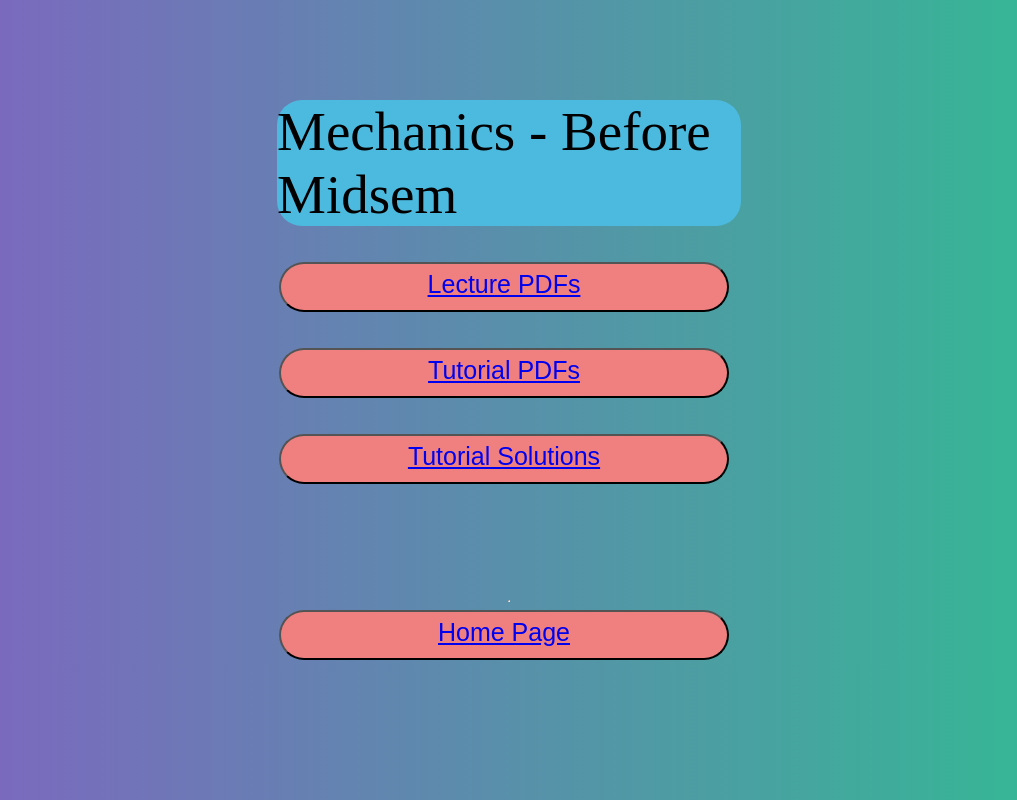
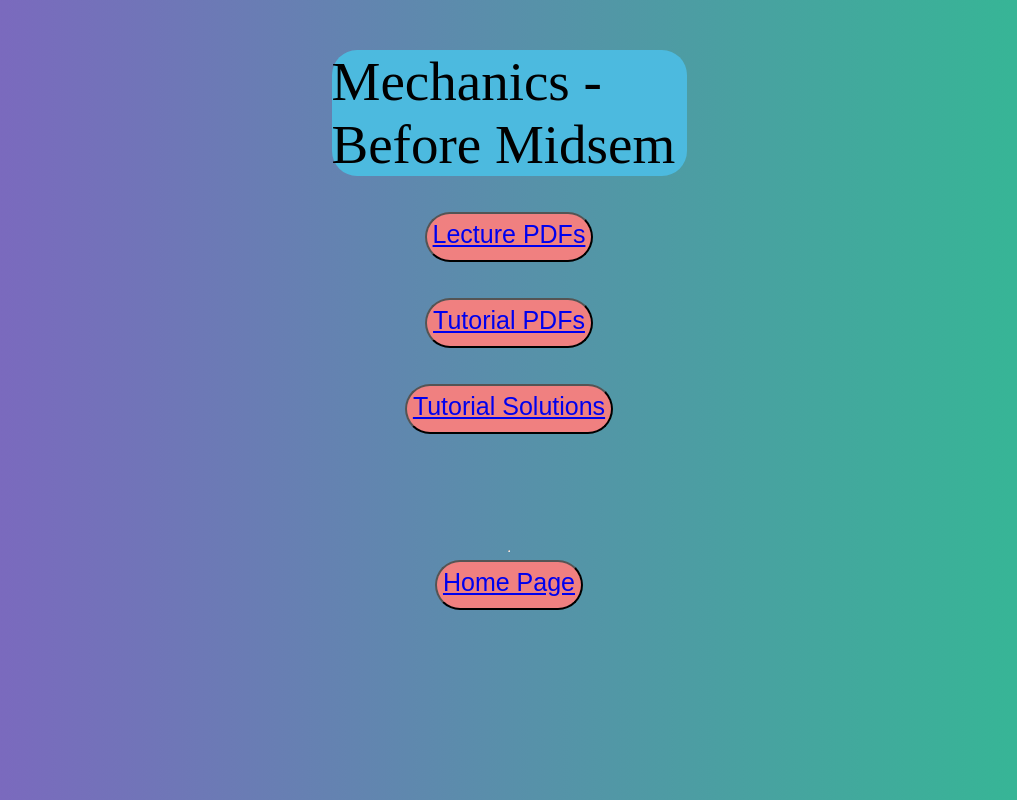
Before and after one commit to GuptajiRocks/EPHY111L, a plain HTML site: page mechlan.html in a window 1280 px wide. Shown: the whole page, without its empty margins (131-1148 px from the left). Drawn offline with Linux system fonts and the light colour scheme.

Commit message:
css fixing
fixed viewport hopefully.

```diff
--- a/lanmech.css
+++ b/lanmech.css
@@ -4,7 +4,9 @@ body{
     /*background-color: #ffafbd + #ffc3a0;*/
     background-size: cover;
     background-repeat: repeat;
-    height: 100%;
+    background-position: center center;
+    background-attachment: fixed;
+    margin: auto;
 }
 .header1{
     font-size: 55px;
@@ -13,9 +15,10 @@ body{
     display: flex;
     justify-content: center;
     background-color: rgb(76, 186, 223);
-    margin-left: 400px;
-    margin-right: 400px;
-    margin-top: 100px;
+    margin-left: auto;
+    margin-right: auto;
+    margin-top: 50px;
+    width: 355px;
 }
 .header1:hover{
     color: green;
@@ -28,11 +31,12 @@ body{
     background-color: lightcoral;
     display:block;
     height: 50px;
-    width: 450px;
+    width: auto;
     font-size: 25px;
     border-radius: 25px;
     justify-content: center;
-    margin-left: -10px;
+    margin-left: auto;
+    margin-right: auto;
     padding-bottom: 7px;
 }
 .b1:hover{
--- a/mech/lanmechl.css
+++ b/mech/lanmechl.css
@@ -4,18 +4,22 @@ body{
     /*background-color: #ffafbd + #ffc3a0;*/
     background-size: cover;
     background-repeat: repeat;
-    height: 100%;
+    margin: auto;
+    background-position: center center;
+    background-attachment: fixed;
+
 }
 .header1{
     font-size: 55px;
-    color: black;
+    color:black;
     border-radius: 25px;
     display: flex;
     justify-content: center;
     background-color: rgb(76, 186, 223);
-    margin-left: 400px;
-    margin-right: 400px;
-    margin-top: 100px;
+    margin-left: auto;
+    margin-right: auto;
+    margin-top: 50px;
+    width: 355px;
 }
 .header1:hover{
     color: green;
@@ -28,11 +32,12 @@ body{
     background-color: lightcoral;
     display:block;
     height: 50px;
-    width: 450px;
+    width: auto;
     font-size: 25px;
     border-radius: 25px;
     justify-content: center;
-    margin-left: -10px;
+    margin-left: auto;
+    margin-right: auto;
     padding-bottom: 7px;
 }
 a:hover{
```
